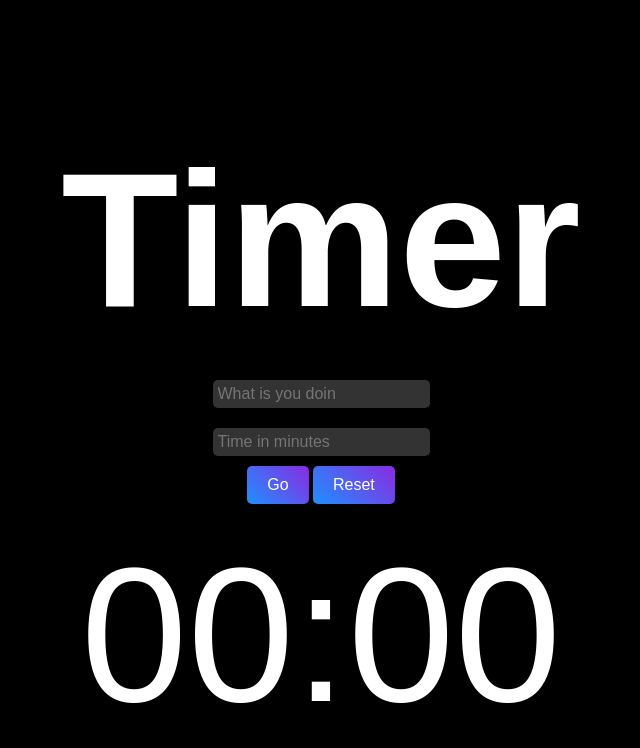
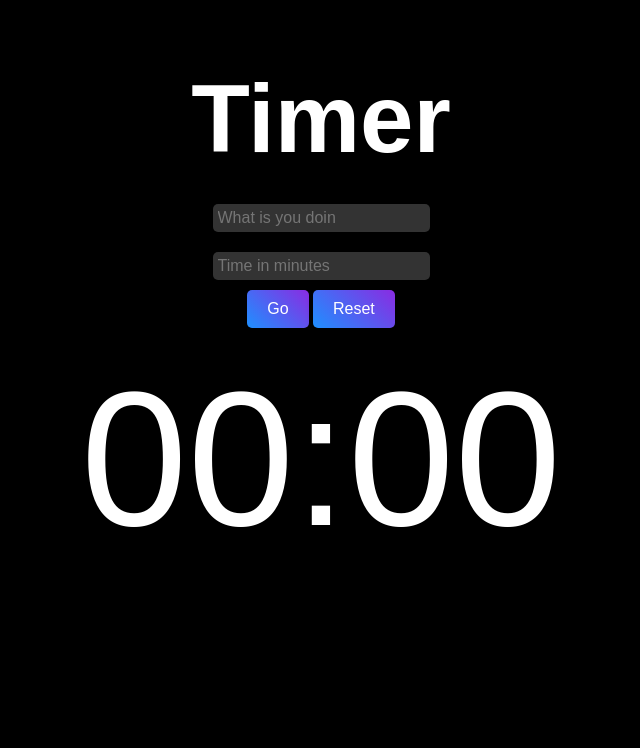
Before and after one commit to jpdent7/countdowntimer, a plain HTML site: page index.html in a window 1280 px wide. Shown: the whole page, without its empty margins (319-959 px from the left). Drawn offline with Linux system fonts and the light colour scheme.

Commit message:
Update index.html

```diff
--- a/index.html
+++ b/index.html
@@ -36,7 +36,7 @@
       transform: scale(1.1);
     }
     #title {
-      font-size: 192px;
+      font-size: 96px;
       margin-bottom: 20px;
     }
     #timerDisplay {
```
